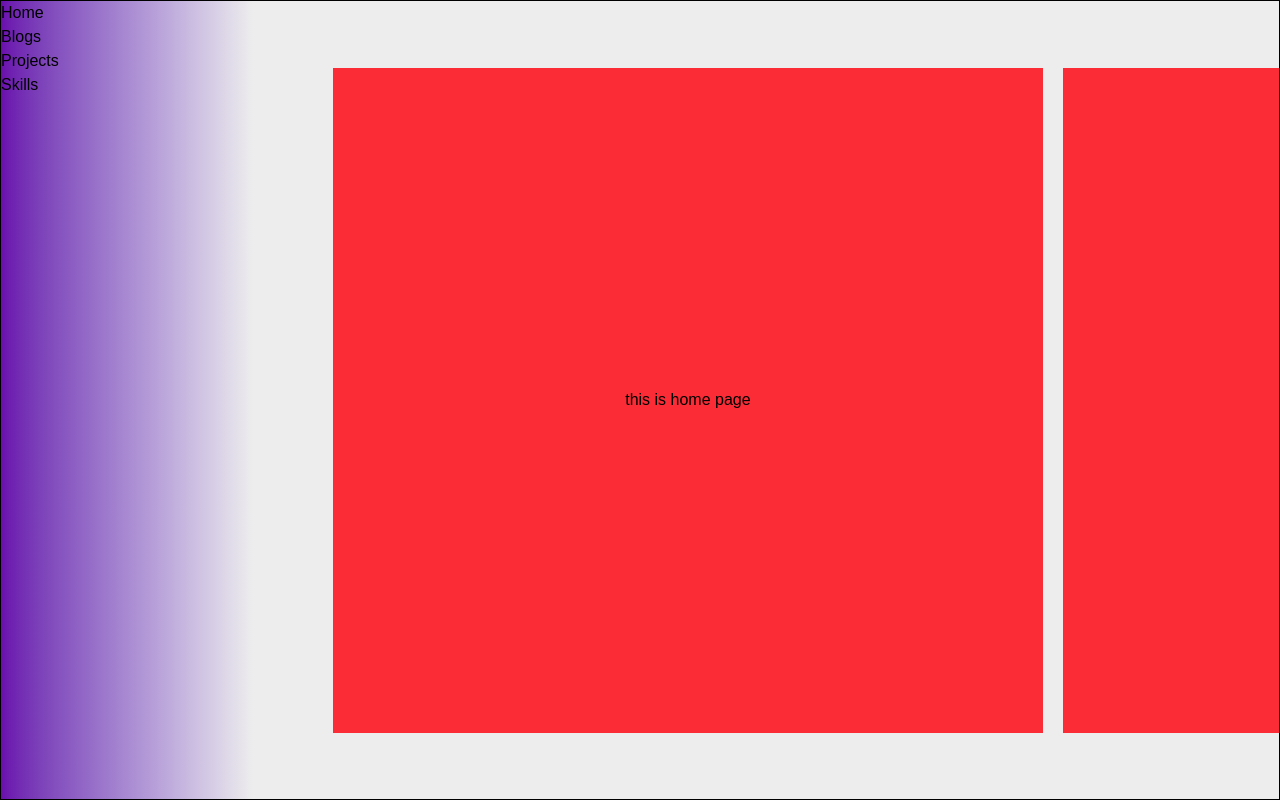
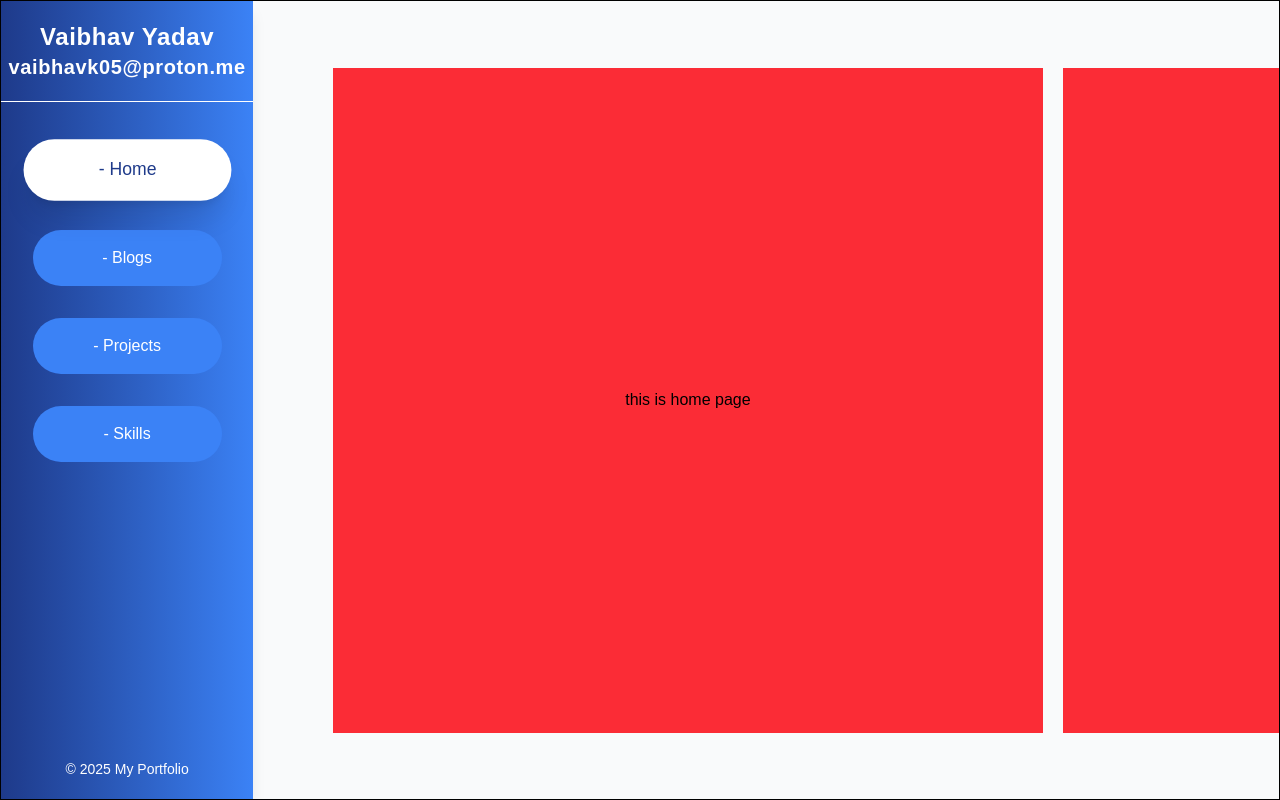
Before and after one commit to vky5/portfolio, a Next.js app: page / in a window 1280 px wide. Built offline with nearby package versions, Linux system fonts and the light colour scheme.

Commit message:
added sidebar but fix the design

```diff
--- a/src/app/globals.css
+++ b/src/app/globals.css
@@ -1,7 +1,7 @@
 @import "tailwindcss";
 
 :root {
-  --background: #EDEDED;
+  --background: #F9FAFB  ;
   --foreground: #000000;
 }
 
--- a/src/components/HorizontalScroll.tsx
+++ b/src/components/HorizontalScroll.tsx
@@ -2,6 +2,7 @@
 
 import { useRef, useState } from "react";
 import dynamic from "next/dynamic";
+
 
 // Dynamically import slides
 // this loads components lazily (only when needed) improving performance
@@ -12,6 +13,7 @@ const HomePage = dynamic(() => import("./HomeSlide"));
 const BlogsSlide = dynamic(() => import("./BlogsSlide"));
 const ProjectsSlide = dynamic(() => import("./ProjectsSlide"));
 const SkillsSlide = dynamic(() => import("./SkillsSlide"));
+import Sidebar from "./Sidebar";
 
 // import Progressbar from "./Progressbar";
 
@@ -40,36 +42,14 @@ function HorizontalScroll() {
       const offset =
         slideElement.offsetLeft -
         container.offsetWidth / 2 +
-        slideElement.offsetWidth/5;
+        slideElement.offsetWidth/7;
       container.scrollTo({ left: offset, behavior: "smooth" });
     }
   };
 
   return (
     <div className="flex w-full h-full">
-      {/* Navigation Section */}
-      <section className="w-1/4 bg-gradient-to-r from-[#6A0DAD] to-[#EDEDED]">
-        <ul>
-          <li onClick={() => scrollToSlide("home")} className="cursor-pointer">
-            Home
-          </li>
-          <li onClick={() => scrollToSlide("blogs")} className="cursor-pointer">
-            Blogs
-          </li>
-          <li
-            onClick={() => scrollToSlide("projects")}
-            className="cursor-pointer"
-          >
-            Projects
-          </li>
-          <li
-            onClick={() => scrollToSlide("skills")}
-            className="cursor-pointer"
-          >
-            Skills
-          </li>
-        </ul>
-      </section>
+      <Sidebar scrollToSlide={scrollToSlide} />
 
       {/* Slides Section */}
       <section
--- /dev/null
+++ b/src/components/Sidebar.tsx
@@ -0,0 +1,53 @@
+import { useState } from "react";
+
+function Sidebar({
+  scrollToSlide,
+}: {
+  scrollToSlide: (slide: string) => void;
+}) {
+  const [activeSlide, setActiveSlide] = useState("home");
+
+  const handleNavigation = (slide: string) => {
+    setActiveSlide(slide); // Set the active slide
+    scrollToSlide(slide); // Scroll to the selected slide
+  };
+
+  return (
+    <section className="w-1/4 h-full bg-gradient-to-r from-[#1E3A8A] to-[#3B82F6] flex flex-col justify-center items-center shadow-lg">
+      {/* Logo or Header */}
+      <div className="w-full py-5 text-center text-white text-2xl font-bold tracking-wide border-b border-white">
+        Vaibhav Yadav
+        <div className="text-xl">vaibhavk05@proton.me</div>
+      </div>
+
+      {/* Navigation Section */}
+      <ul className="w-full flex flex-col items-center space-y-8 mt-10">
+        {[
+          { id: "home", label: "Home" },
+          { id: "blogs", label: "Blogs" },
+          { id: "projects", label: "Projects" },
+          { id: "skills", label: "Skills" },
+        ].map((item) => (
+          <li
+            key={item.id}
+            onClick={() => handleNavigation(item.id)}
+            className={`cursor-pointer w-3/4 text-center py-4 rounded-full transition-all duration-300 transform ${
+              activeSlide === item.id
+                ? "bg-white text-[#1E3A8A] scale-110 shadow-xl"
+                : "bg-[#3B82F6] text-white hover:bg-white hover:text-[#1E3A8A] hover:scale-105"
+            }`}
+          >
+            - {item.label}
+          </li>
+        ))}
+      </ul>
+
+      {/* Footer */}
+      <div className="mt-auto py-5 text-center text-white text-sm">
+        © 2025 My Portfolio
+      </div>
+    </section>
+  );
+}
+
+export default Sidebar;
```
